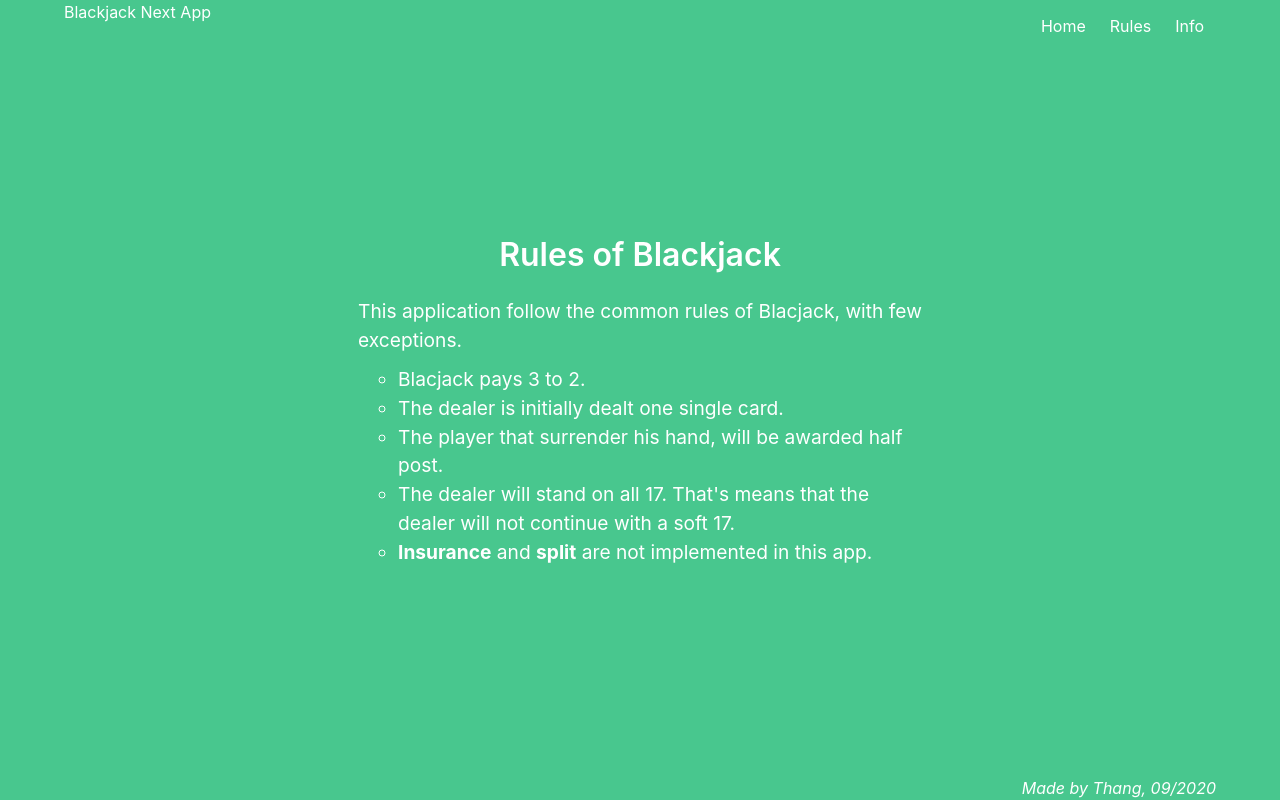
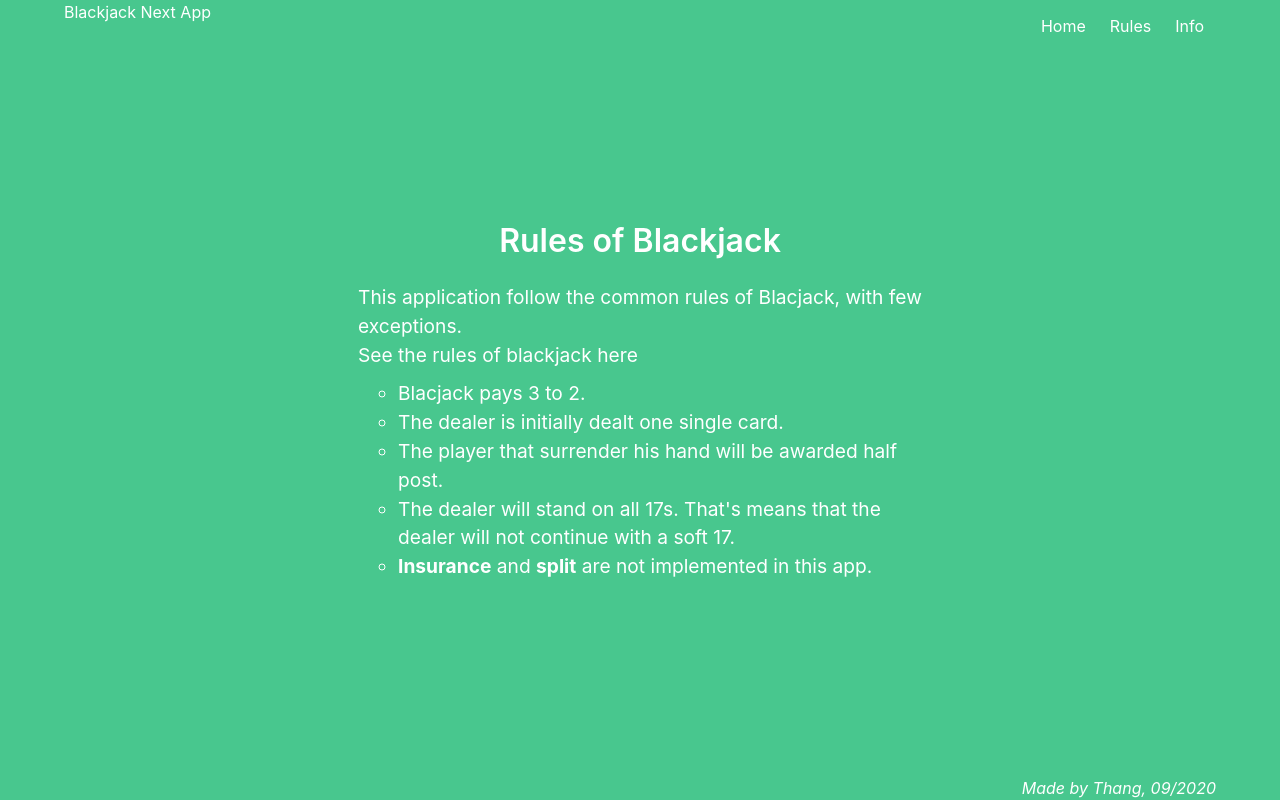
Before and after one commit to ducthang-vu/blackjack-nextjs-app, a Next.js app: page /rules in a window 1280 px wide. Built offline with nearby package versions, Linux system fonts and the light colour scheme.

Commit message:
various fixes

```diff
--- a/components/GameBoard.tsx
+++ b/components/GameBoard.tsx
@@ -34,7 +34,7 @@ const GameBoard = (
                                 <span>{bankerScore}</span>
                             </div>
                         </div>
-                        <p>Blacjack pays 3 to 2 - &spades; &clubs; &hearts; &diams; - Dealer stands on all 17</p>
+                        <p>Blacjack pays 3 to 2 - &spades; &clubs; &hearts; &diams; - Dealer stands on all 17s</p>
                         <div className="half-board player-half">
                             {playerCards.map(card =>
                                 <Card
--- a/pages/info.tsx
+++ b/pages/info.tsx
@@ -9,7 +9,8 @@ export default function Rules() {
                     <div className="column is-half is-offset-one-quarter">
                         <h1 className="title has-text-centered">Info & implementation notes</h1>
                         <ul className="list">
-                            <li>This is a next.js application, build also with TypeScript and Redux.</li>
+                            <li>This is a Next.js and Redux application.</li>
+                            <li>Better animations will be provided.</li>
                             <li>Insurance will be added to the game.</li>
                         </ul>
                     </div>
--- a/pages/rules.tsx
+++ b/pages/rules.tsx
@@ -9,11 +9,12 @@ export default function Rules() {
                     <div className="column is-half is-offset-one-quarter">
                         <h1 className="title has-text-centered">Rules of Blackjack</h1>
                         <p>This application follow the common rules of Blacjack, with few exceptions.</p>
+                        <p>See the rules of blackjack <a className="anchor" href="https://en.wikipedia.org/wiki/Blackjack">here</a></p>
                         <ul className="list">
                             <li>Blacjack pays 3 to 2.</li>
                             <li>The dealer is initially dealt one single card.</li>
-                            <li>The player that surrender his hand, will be awarded half post.</li>
-                            <li>The dealer will stand on all 17. That's means that the dealer will not continue with a soft 17.</li>
+                            <li>The player that surrender his hand will be awarded half post.</li>
+                            <li>The dealer will stand on all 17s. That's means that the dealer will not continue with a soft 17.</li>
                             <li>
                                 <strong>Insurance</strong> and <strong>split</strong> are not implemented in this app.
                             </li>
@@ -35,6 +36,10 @@ export default function Rules() {
                     li {
                         list-style: circle;
                     }
+
+                    .anchor {
+                        color: blue;
+                    }
                 `}</style>
             </div>
         </Layout>
```
